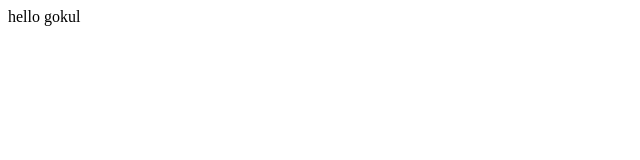
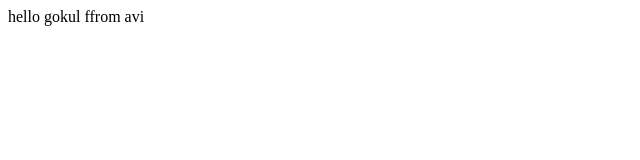
Before and after one commit to avilash-dino/avilash-dino.github.io, a plain HTML site: page index.html in a window 1280 px wide. Shown: the full height of the page, 0-640 px from the left. Drawn offline with Linux system fonts and the light colour scheme.

Commit message:
created a index.html

```diff
--- a/index.html
+++ b/index.html
@@ -6,6 +6,6 @@
     <title>Document</title>
 </head>
 <body>
-    hello gokul
+    hello gokul ffrom avi
 </body>
 </html>
```
